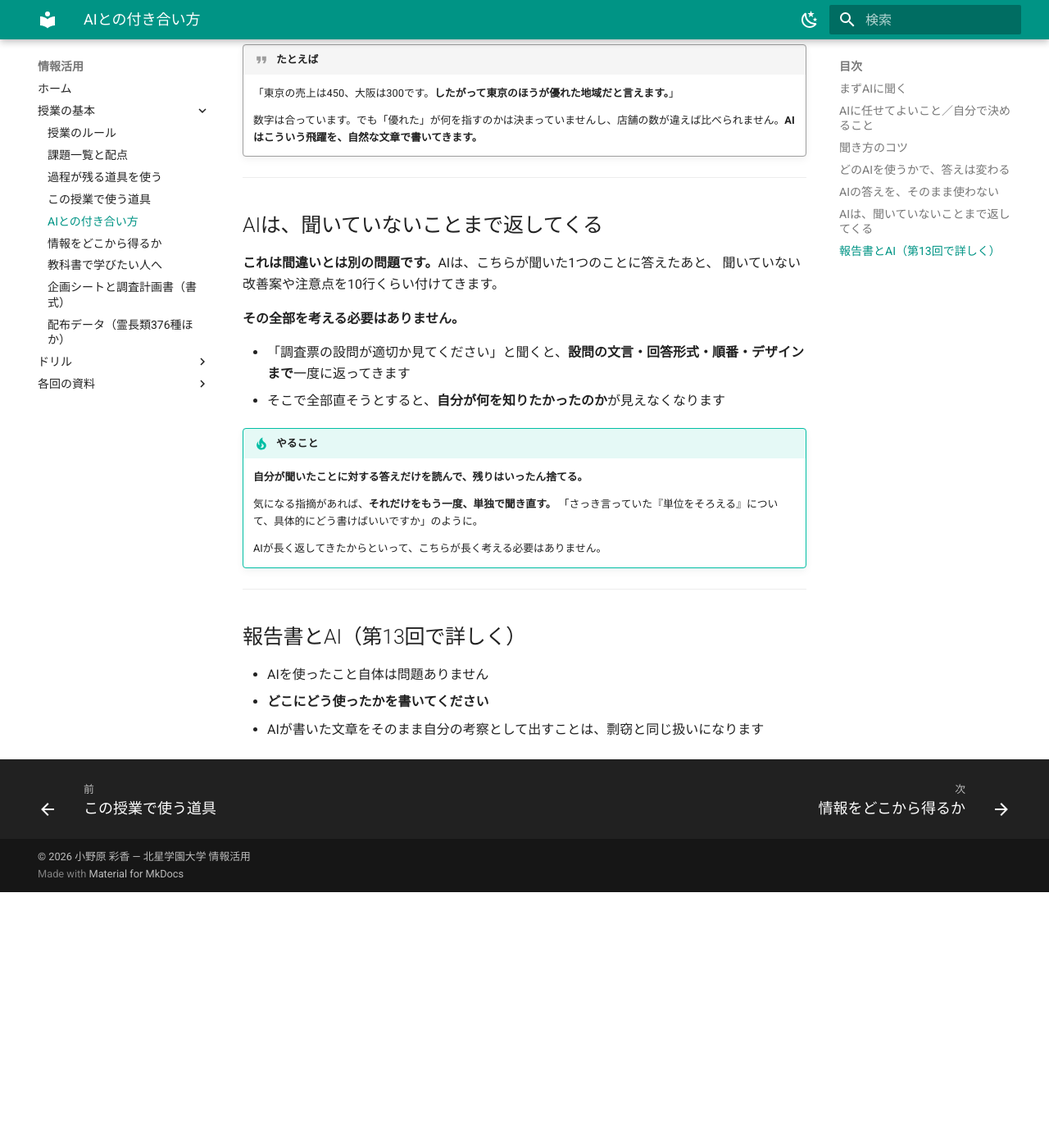
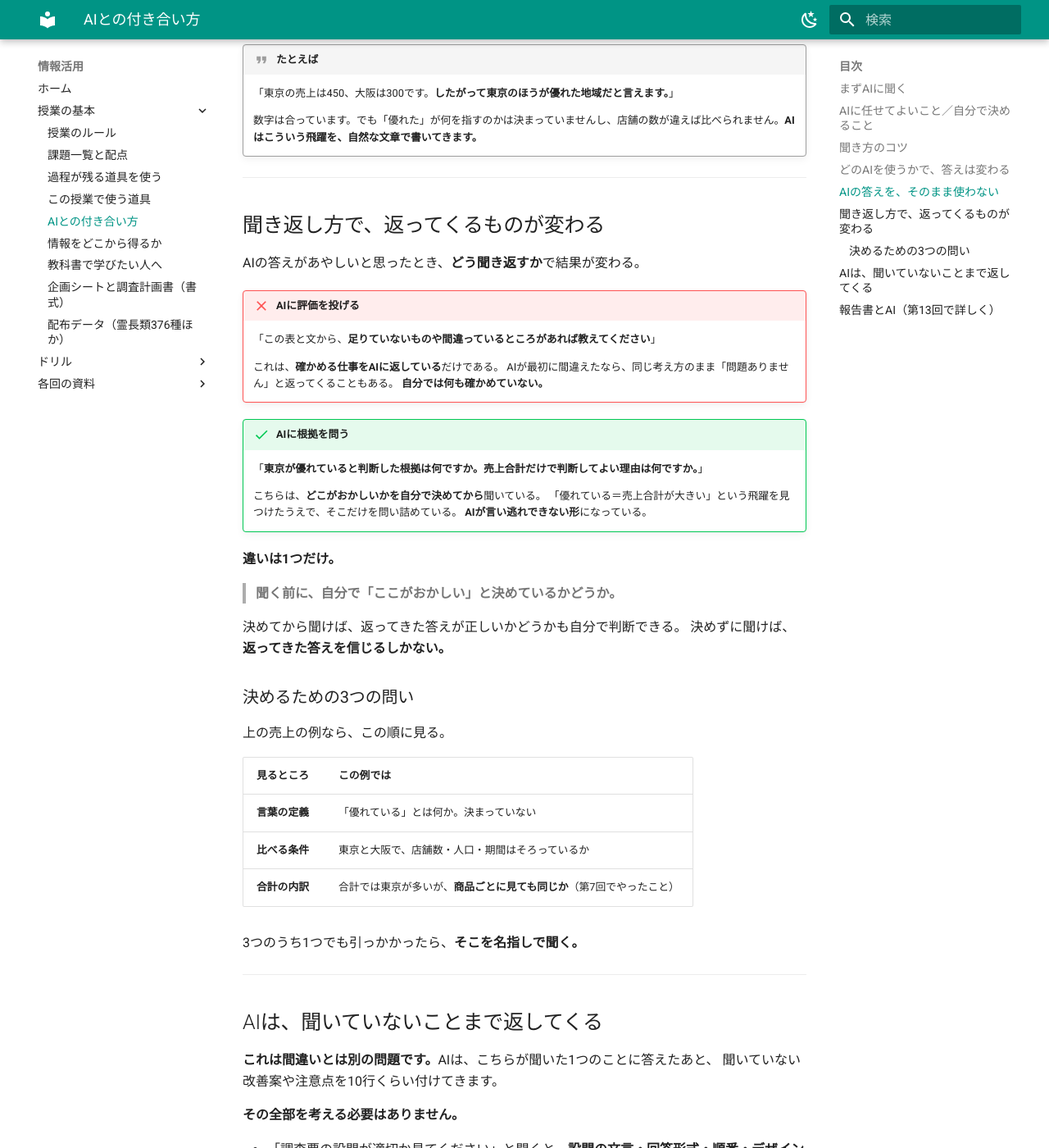
Before and after one commit to aonoa68/joho-katsuyo, an MkDocs documentation site: the page built from docs/ai.md, in a window 1280 px wide and 1400 px high, scrolled down 1904 px. Shown: the whole window at 82% size. Built offline with MkDocs 1.6.1 and Material for MkDocs 9.7.7, drawn with Linux system fonts in a browser that asks for light colours; a script that is not in the unit is left out; before the commit the page ends 2992 px from its top, so only the background shows below that.

Commit message:
ai.md：AIへの聞き返し方を追加
「足りないものを教えて」とAIに評価を投げる聞き方と、
「東京が優れていると判断した根拠は何か」と根拠を問う聞き方を対比。
違いは「聞く前に、自分でどこがおかしいかを決めているか」。
決めるための3つの問い（言葉の定義／比べる条件／合計の内訳）も併記。

第7回のふりかえりテスト（検証課題）で、AIに評価そのものを
投げ返す答えが目立ったことから。学生の記述は引用していない。

Co-Authored-By: Claude Opus 5 <noreply@anthropic.com>
Claude-Session: https://claude.ai/code/session_01491iACNdyWdrViehZyTRv6

```diff
--- a/docs/ai.md
+++ b/docs/ai.md
@@ -62,6 +62,45 @@ AIは平気で間違えます。**もっともらしく、間違えます。**
 
 ---
 
+## 聞き返し方で、返ってくるものが変わる
+
+AIの答えがあやしいと思ったとき、**どう聞き返すか**で結果が変わる。
+
+!!! failure "AIに評価を投げる"
+    「この表と文から、**足りていないものや間違っているところがあれば教えてください**」
+
+    これは、**確かめる仕事をAIに返している**だけである。
+    AIが最初に間違えたなら、同じ考え方のまま「問題ありません」と返ってくることもある。
+    **自分では何も確かめていない。**
+
+!!! success "AIに根拠を問う"
+    「**東京が優れていると判断した根拠は何ですか。売上合計だけで判断してよい理由は何ですか。**」
+
+    こちらは、**どこがおかしいかを自分で決めてから**聞いている。
+    「優れている＝売上合計が大きい」という飛躍を見つけたうえで、そこだけを問い詰めている。
+    **AIが言い逃れできない形**になっている。
+
+**違いは1つだけ。**
+
+> **聞く前に、自分で「ここがおかしい」と決めているかどうか。**
+
+決めてから聞けば、返ってきた答えが正しいかどうかも自分で判断できる。
+決めずに聞けば、**返ってきた答えを信じるしかない。**
+
+### 決めるための3つの問い
+
+上の売上の例なら、この順に見る。
+
+| 見るところ | この例では |
+|---|---|
+| **言葉の定義** | 「優れている」とは何か。決まっていない |
+| **比べる条件** | 東京と大阪で、店舗数・人口・期間はそろっているか |
+| **合計の内訳** | 合計では東京が多いが、**商品ごとに見ても同じか**（第7回でやったこと） |
+
+3つのうち1つでも引っかかったら、**そこを名指しで聞く。**
+
+---
+
 ## AIは、聞いていないことまで返してくる
 
 **これは間違いとは別の問題です。**AIは、こちらが聞いた1つのことに答えたあと、
```
